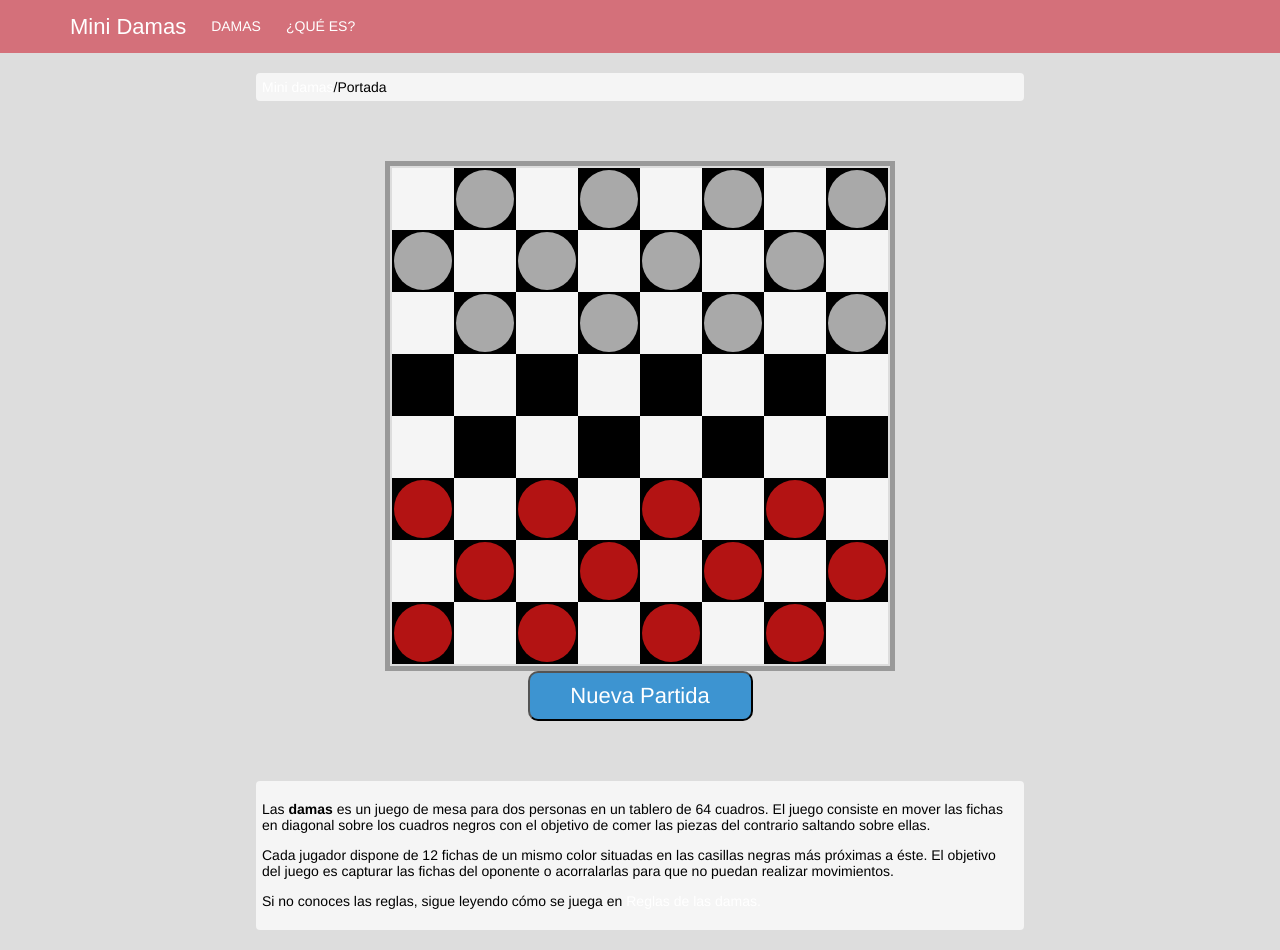
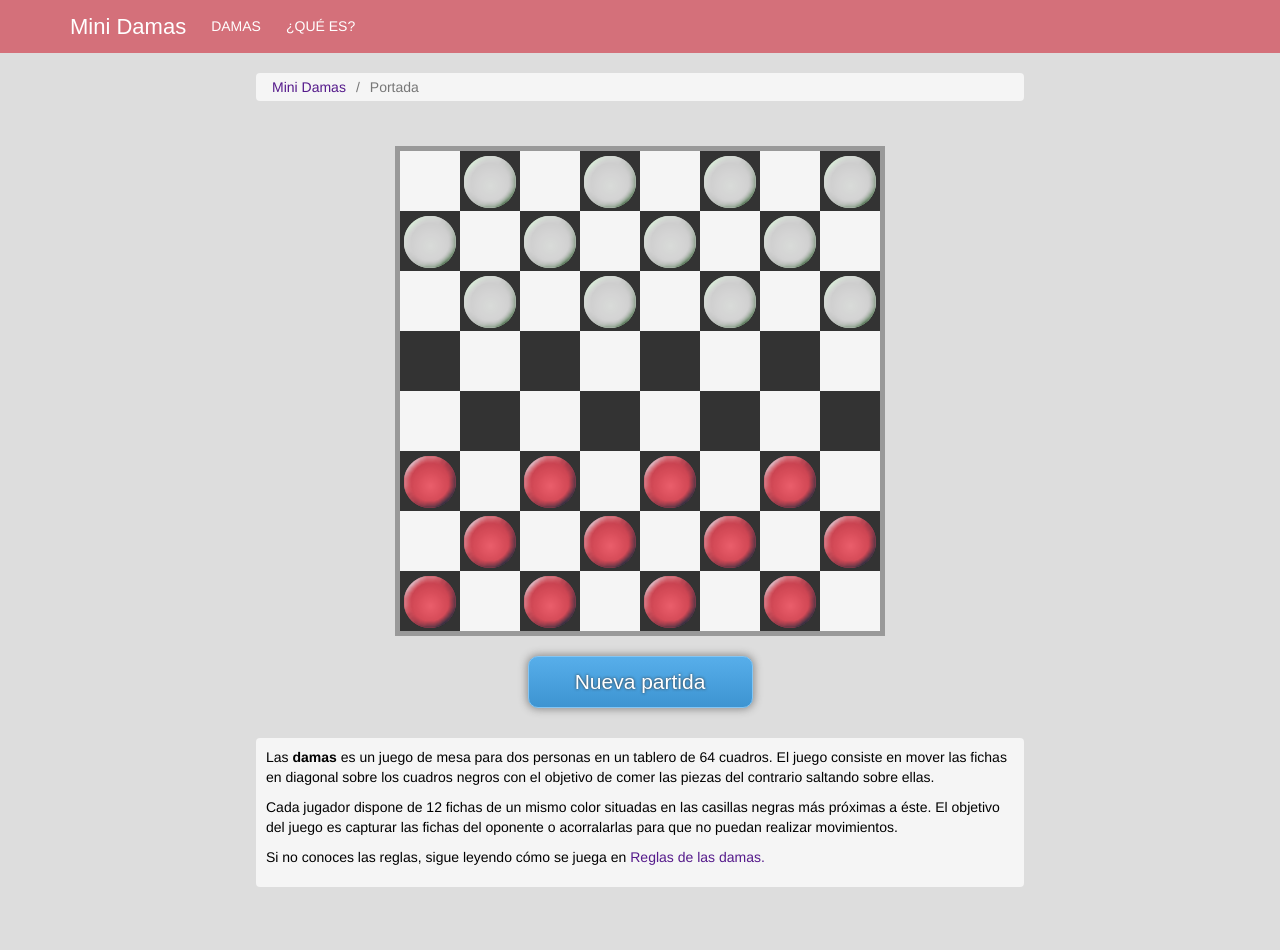
Before and after one commit to GianElli99/damas_web, a plain HTML site: page index.html in a window 1280 px wide. After the commit the page ends 907 px from the top, so only its background shows below. Drawn offline with Linux system fonts and the light colour scheme.

Commit message:
pieces changed and minor details added

```diff
--- a/css/style.css
+++ b/css/style.css
@@ -21,11 +21,7 @@ main {
   justify-content: center;
   align-items: center;
   flex-direction: column;
-  margin: 60px 20%;
-}
-a {
-  text-decoration: none;
-  color: white;
+  margin: 45px 20% 30px 20%;
 }
 #where-am-i {
   display: flex;
@@ -34,6 +30,10 @@ a {
   margin: 20px 20%;
   border-radius: 4px;
   padding: 6px;
+}
+#where-am-i > div {
+  color: #777777;
+  margin-left: 10px;
 }
 #damas-explanation {
   background-color: #f5f5f5;
@@ -45,24 +45,31 @@ a {
   display: flex;
   justify-content: center;
 }
-.header-item {
+a {
+  text-decoration: none;
+}
+
+header > ul > li {
   display: flex;
   align-items: center;
+}
+.header-item {
   margin: 0px 25px 0px 0px;
+  text-decoration: none;
+  color: white;
 }
 table {
   width: 490px;
   border: 5px solid #999999;
+  border-collapse: collapse;
 }
-tbody {
-  border-spacing: 0;
-}
+
 .cell {
   display: flex;
   justify-content: center;
   align-items: center;
-  height: 60px;
-  width: 60px;
+  height: 58px;
+  width: 58px;
 }
 .row {
   display: flex;
@@ -73,7 +80,7 @@ tbody {
   background-color: whitesmoke;
 }
 .dark {
-  background-color: black;
+  background-color: #333333;
 }
 .piece-team-dark {
   background-color: darkgray;
@@ -87,16 +94,30 @@ tbody {
   width: 58px;
   border-radius: 50%;
 }
-#start-match {
+#start-match-button {
   color: white;
-  font-size: 22px;
   background-color: #3d94d1;
   border-radius: 10px;
   width: 225px;
-  height: 50px;
+  height: 52px;
+  margin-top: 20px;
+  font-family: Arial;
+  text-shadow: 0 0 3px #333333;
+  border: 1px solid #84c5f3;
+  background-image: linear-gradient(#57aeea, #3d94d1);
+  box-shadow: 0 0 8px 1px #888888;
+  font-size: 21px;
+  cursor: pointer;
 }
 #title {
   font-family: 'Capriola', sans-serif;
   font-size: 22px;
   font-weight: 200;
 }
+.explanation {
+  margin: 0 0 10px 0;
+  line-height: 1.42;
+}
+#damas-explanation {
+  padding: 10px;
+}
--- a/index.html
+++ b/index.html
@@ -13,12 +13,12 @@
       <!--tendrá que ser un nav??-->
       <ul id="navigation-items">
         <li id="title" class="header-item">Mini Damas</li>
-        <li class="header-item"><a href="">DAMAS</a></li>
-        <li class="header-item"><a href="">¿QUÉ ES?</a></li>
+        <li><a class="header-item" href="">DAMAS</a></li>
+        <li><a class="header-item" href="">¿QUÉ ES?</a></li>
       </ul>
     </header>
     <div id="where-am-i">
-      <div><a href="">Mini damas</a></div>
+      <div><a href="">Mini Damas</a></div>
       <div>/</div>
       <div>Portada</div>
     </div>
@@ -27,55 +27,55 @@
         <tr id="row-8" class="row">
           <td id="row-8-col-1" class="cell light"></td>
           <td id="row-8-col-2" class="cell dark">
-            <div class="piece-team-dark"></div>
+            <img src="./img/greypiece.png" alt="Grey piece" />
           </td>
           <td id="row-8-col-3" class="cell light"></td>
           <td id="row-8-col-4" class="cell dark">
-            <div class="piece-team-dark"></div>
+            <img src="./img/greypiece.png" alt="Grey piece" />
           </td>
           <td id="row-8-col-5" class="cell light"></td>
           <td id="row-8-col-6" class="cell dark">
-            <div class="piece-team-dark"></div>
+            <img src="./img/greypiece.png" alt="Grey piece" />
           </td>
           <td id="row-8-col-7" class="cell light"></td>
           <td id="row-8-col-8" class="cell dark">
-            <div class="piece-team-dark"></div>
+            <img src="./img/greypiece.png" alt="Grey piece" />
           </td>
         </tr>
         <tr id="row-7" class="row">
           <td id="row-7-col-1" class="cell dark">
-            <div class="piece-team-dark"></div>
+            <img src="./img/greypiece.png" alt="Grey piece" />
           </td>
           <td id="row-7-col-2" class="cell light"></td>
           <td id="row-7-col-3" class="cell dark">
-            <div class="piece-team-dark"></div>
+            <img src="./img/greypiece.png" alt="Grey piece" />
           </td>
           <td id="row-7-col-4" class="cell light"></td>
           <td id="row-7-col-5" class="cell dark">
-            <div class="piece-team-dark"></div>
+            <img src="./img/greypiece.png" alt="Grey piece" />
           </td>
           <td id="row-7-col-6" class="cell light"></td>
           <td id="row-7-col-7" class="cell dark">
-            <div class="piece-team-dark"></div>
+            <img src="./img/greypiece.png" alt="Grey piece" />
           </td>
           <td id="row-7-col-8" class="cell light"></td>
         </tr>
         <tr id="row-6" class="row">
           <td id="row-6-col-1" class="cell light"></td>
           <td id="row-6-col-2" class="cell dark">
-            <div class="piece-team-dark"></div>
+            <img src="./img/greypiece.png" alt="Grey piece" />
           </td>
           <td id="row-6-col-3" class="cell light"></td>
           <td id="row-6-col-4" class="cell dark">
-            <div class="piece-team-dark"></div>
+            <img src="./img/greypiece.png" alt="Grey piece" />
           </td>
           <td id="row-6-col-5" class="cell light"></td>
           <td id="row-6-col-6" class="cell dark">
-            <div class="piece-team-dark"></div>
+            <img src="./img/greypiece.png" alt="Grey piece" />
           </td>
           <td id="row-6-col-7" class="cell light"></td>
           <td id="row-6-col-8" class="cell dark">
-            <div class="piece-team-dark"></div>
+            <img src="./img/greypiece.png" alt="Grey piece" />
           </td>
         </tr>
         <tr id="row-5" class="row">
@@ -100,77 +100,77 @@
         </tr>
         <tr id="row-3" class="row">
           <td id="row-3-col-1" class="cell dark">
-            <div class="piece-team-light"></div>
+            <img src="./img/redpiece.png" alt="Red piece" />
           </td>
           <td id="row-3-col-2" class="cell light"></td>
           <td id="row-3-col-3" class="cell dark">
-            <div class="piece-team-light"></div>
+            <img src="./img/redpiece.png" alt="Red piece" />
           </td>
           <td id="row-3-col-4" class="cell light"></td>
           <td id="row-3-col-5" class="cell dark">
-            <div class="piece-team-light"></div>
+            <img src="./img/redpiece.png" alt="Red piece" />
           </td>
           <td id="row-3-col-6" class="cell light"></td>
           <td id="row-3-col-7" class="cell dark">
-            <div class="piece-team-light"></div>
+            <img src="./img/redpiece.png" alt="Red piece" />
           </td>
           <td id="row-3-col-8" class="cell light"></td>
         </tr>
         <tr id="row-2" class="row">
           <td id="row-2-col-1" class="cell light"></td>
           <td id="row-2-col-2" class="cell dark">
-            <div class="piece-team-light"></div>
+            <img src="./img/redpiece.png" alt="Red piece" />
           </td>
           <td id="row-2-col-3" class="cell light"></td>
           <td id="row-2-col-4" class="cell dark">
-            <div class="piece-team-light"></div>
+            <img src="./img/redpiece.png" alt="Red piece" />
           </td>
           <td id="row-2-col-5" class="cell light"></td>
           <td id="row-2-col-6" class="cell dark">
-            <div class="piece-team-light"></div>
+            <img src="./img/redpiece.png" alt="Red piece" />
           </td>
           <td id="row-2-col-7" class="cell light"></td>
           <td id="row-2-col-8" class="cell dark">
-            <div class="piece-team-light"></div>
+            <img src="./img/redpiece.png" alt="Red piece" />
           </td>
         </tr>
         <tr id="row-1" class="row">
           <td id="row-1-col-1" class="cell dark">
-            <div class="piece-team-light"></div>
+            <img src="./img/redpiece.png" alt="Red piece" />
           </td>
           <td id="row-1-col-2" class="cell light"></td>
           <td id="row-1-col-3" class="cell dark">
-            <div class="piece-team-light"></div>
+            <img src="./img/redpiece.png" alt="Red piece" />
           </td>
           <td id="row-1-col-4" class="cell light"></td>
           <td id="row-1-col-5" class="cell dark">
-            <div class="piece-team-light"></div>
+            <img src="./img/redpiece.png" alt="Red piece" />
           </td>
           <td id="row-1-col-6" class="cell light"></td>
           <td id="row-1-col-7" class="cell dark">
-            <div class="piece-team-light"></div>
+            <img src="./img/redpiece.png" alt="Red piece" />
           </td>
           <td id="row-1-col-8" class="cell light"></td>
         </tr>
       </table>
       <div id="div-start-match">
-        <button id="start-match">Nueva Partida</button>
+        <button id="start-match-button">Nueva partida</button>
       </div>
     </main>
     <div id="damas-explanation">
-      <p>
+      <p class="explanation">
         Las <span style="font-weight: bold">damas</span> es un juego de mesa
         para dos personas en un tablero de 64 cuadros. El juego consiste en
         mover las fichas en diagonal sobre los cuadros negros con el objetivo de
         comer las piezas del contrario saltando sobre ellas.
       </p>
-      <p>
+      <p class="explanation">
         Cada jugador dispone de 12 fichas de un mismo color situadas en las
         casillas negras más próximas a éste. El objetivo del juego es capturar
         las fichas del oponente o acorralarlas para que no puedan realizar
         movimientos.
       </p>
-      <p>
+      <p class="explanation">
         Si no conoces las reglas, sigue leyendo cómo se juega en
         <a href="">Reglas de las damas.</a>
       </p>
```
Also changed, not shown: img/greypiece.png (added), img/redpiece.png (added).
